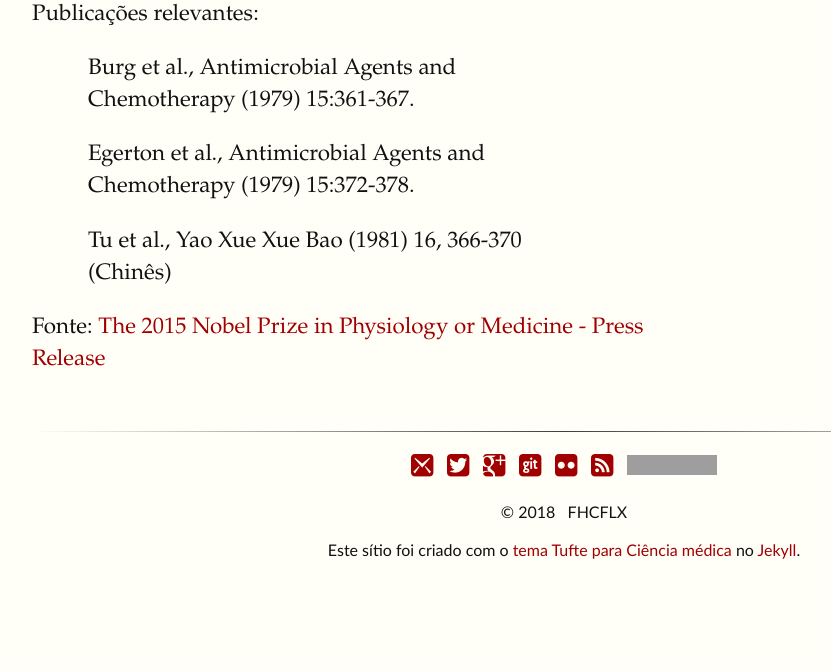
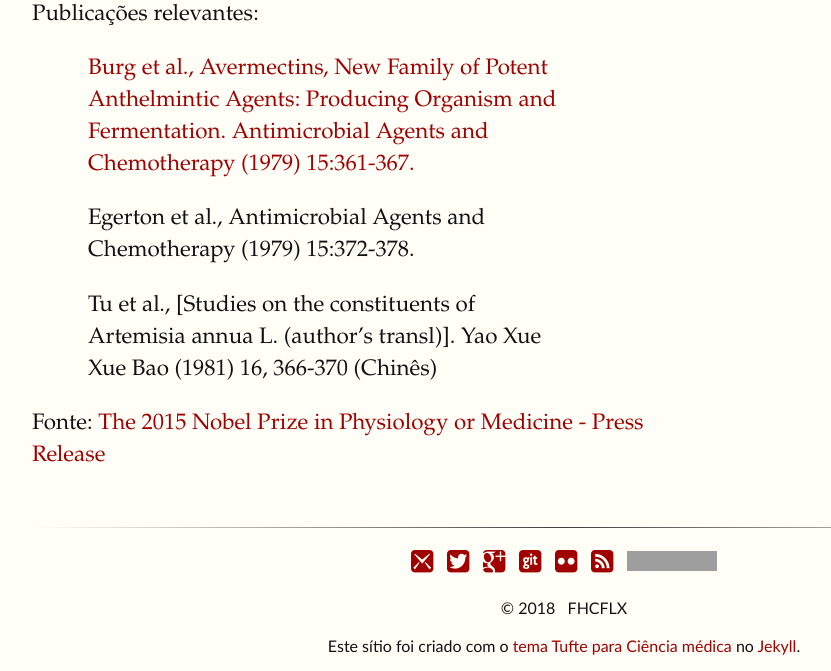
Before and after one commit to fhcflx/pharmakon, a Jekyll site: the page built from _posts/2015-10-06-premio-nobel-de-fisiologia-e-medicina.md, in a window 1280 px wide and 900 px high, scrolled down 1747 px, cut to the strip 229-900 px from the top of the window. Shown: the whole strip, without its empty margins (128-959 px from the left). Built offline with Jekyll 4.4.1, drawn with Linux system fonts in a browser that asks for light colours; comment, search, counter and statistics services are not loaded; before the commit the page ends 2551 px from its top, so only the background shows below that; grey boxes are pictures that could not be loaded.

Commit message:
Nobel 2015

```diff
--- a/_posts/2015-10-06-premio-nobel-de-fisiologia-e-medicina.md
+++ b/_posts/2015-10-06-premio-nobel-de-fisiologia-e-medicina.md
@@ -25,12 +25,12 @@ Satoshi Ömura, microbiologista japonês da Kiwasato University, desenvolveu ino
 
 Na década de 60, devido à emergência de cepas de plasmódio resistentes a drogas, o tratamento da malária era difícil. Youyou Tu procurou medicamentos tradicionais chineses, tentando isolar deles substâncias ativas. Ela conseguiu isolar a artemisinina a partir do extrato da planta <i>Artemisia annua</i>, um composto com potente efeito contra plasmódios resistentes a outras drogas. Devido a sua descoberta, que deu origem a uma nova classe de drogas antimaláricas, ela foi agraciada com o Nobel.
 
-![](https://upload.wikimedia.org/wikipedia/commons/f/fc/Tu_Youyou_and_Lou_Zhicen_in_1951.TIF)
+![](https://upload.wikimedia.org/wikipedia/commons/c/c1/Tu_Youyou_in_1950s.jpg)
 _Figura 1: Tu Youyou (direita) e seu professor Lou Zhicen (楼之岑) (esquerda) em 1951. Fotógrafo anônimo (Em 1951, a China não tinha leis de direitos autorais. A foto está no domínio público há mais de 50 anos.) (WenxueCity), via Wikimedia Commons._
 
 Publicações relevantes:
-- Burg et al., Antimicrobial Agents and Chemotherapy (1979) 15:361-367.
+- [Burg et al., Avermectins, New Family of Potent Anthelmintic Agents: Producing Organism and Fermentation. Antimicrobial Agents and Chemotherapy (1979) 15:361-367.](https://www.ncbi.nlm.nih.gov/pmc/articles/PMC352666/pdf/aac00273-0045.pdf)
 - Egerton et al., Antimicrobial Agents and Chemotherapy (1979) 15:372-378.
-- Tu et al., Yao Xue Xue Bao (1981) 16, 366-370 (Chinês)
+- Tu et al., [Studies on the constituents of Artemisia annua L. (author's transl)]. Yao Xue Xue Bao (1981) 16, 366-370 (Chinês)
 
 Fonte: [The 2015 Nobel Prize in Physiology or Medicine - Press Release](http://www.nobelprize.org/nobel_prizes/medicine/laureates/2015/press.html)
```
